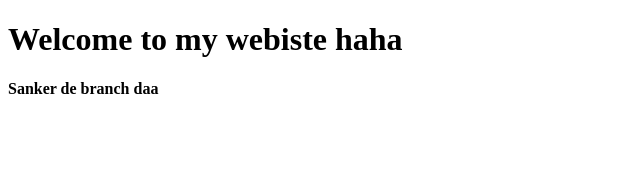
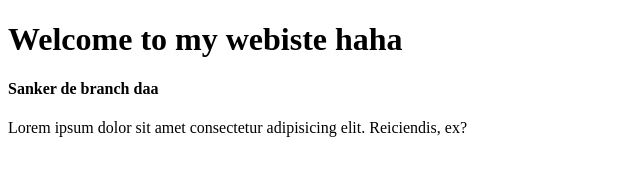
Before and after one commit to omatography/omkar-website, a plain HTML site: page index.html in a window 1280 px wide. Shown: the whole page, without its empty margins (0-640 px from the left). Drawn offline with Linux system fonts and the light colour scheme.

Commit message:
seconf commit

```diff
--- a/index.html
+++ b/index.html
@@ -9,5 +9,6 @@
 <body>
     <h1>Welcome to my webiste haha</h1>
     <h4>Sanker de branch daa</h4>
+    <p>Lorem ipsum dolor sit amet consectetur adipisicing elit. Reiciendis, ex?</p>
 </body>
 </html>
```
